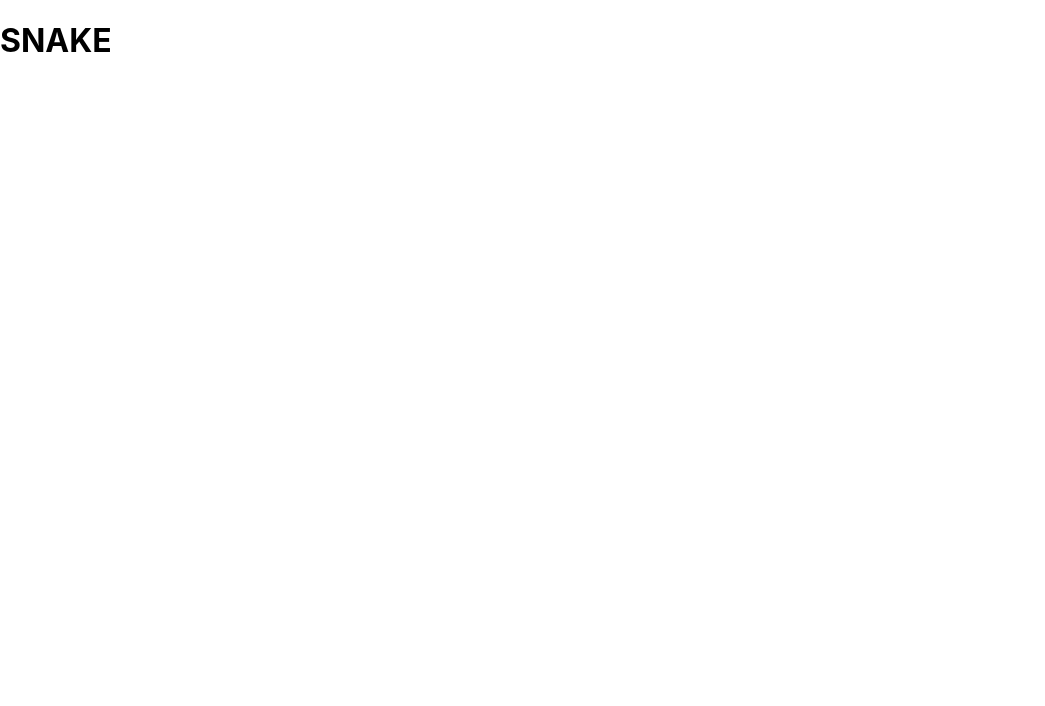
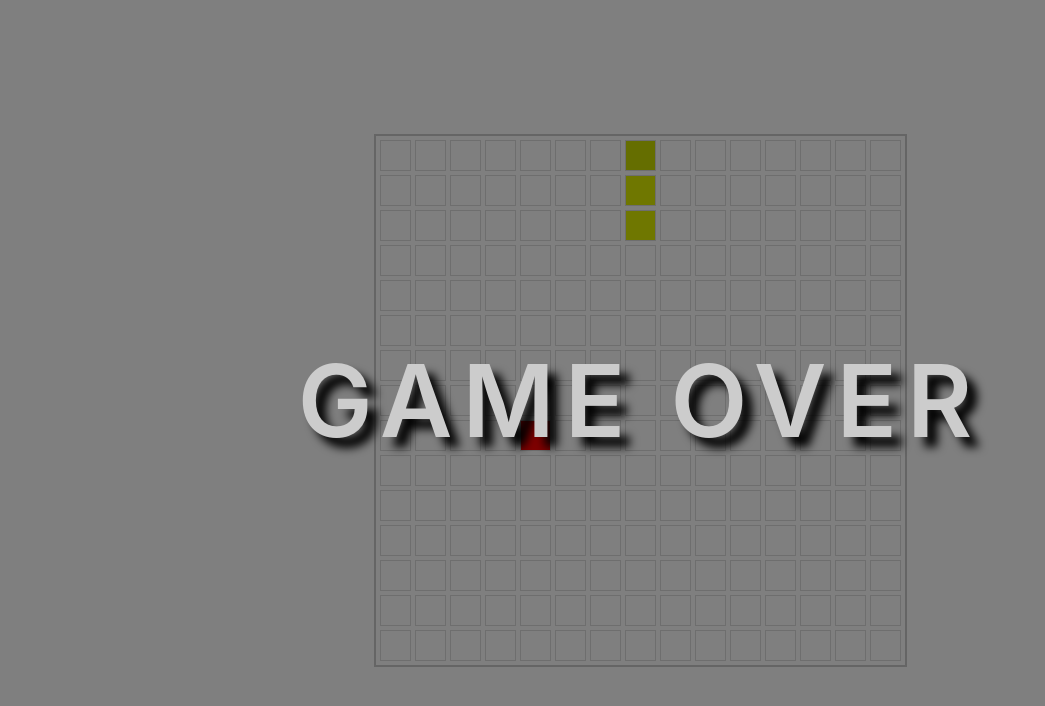
Before and after one commit to svlipatnikov/Snake, a React (Create React App) app: page / in a window 1280 px wide. Shown: the top 706 px of the page, without its empty margins (0-1045 px from the left). Built offline with nearby package versions, Linux system fonts and the light colour scheme.

Commit message:
Add ts + version 1.0

```diff
--- a/package.json
+++ b/package.json
@@ -6,9 +6,13 @@
     "@testing-library/jest-dom": "^5.16.5",
     "@testing-library/react": "^13.4.0",
     "@testing-library/user-event": "^13.5.0",
+    "@types/node": "^18.11.18",
+    "@types/react": "^18.0.26",
+    "@types/react-dom": "^18.0.10",
     "react": "^18.2.0",
     "react-dom": "^18.2.0",
     "react-scripts": "5.0.1",
+    "typescript": "^4.9.4",
     "web-vitals": "^2.1.4"
   },
   "scripts": {
--- a/src/App.js
+++ /dev/null
@@ -1,9 +0,0 @@
-function App() {
-  return (
-    <div>
-      <h1>SNAKE</h1>
-    </div>
-  );
-}
-
-export default App;
--- /dev/null
+++ b/src/App.tsx
@@ -0,0 +1,110 @@
+import React, { useEffect, useMemo, useRef, useState } from "react";
+import GameField from "./components/GameField";
+import { calcNextSnake, canChangeDirection, getNextApple, getNextHead, isCrashToBorder, isCrashToSnake, isEatApple } from "./helpers";
+import { ICell, IDirection, ISnake } from "./types";
+
+const COLUMNS = 15
+const ROWS = 15
+const SPEED_MS = 500
+
+const snakeInit: ISnake = [
+  { x: Math.ceil(COLUMNS / 2), y: ROWS - 2 },
+  { x: Math.ceil(COLUMNS / 2), y: ROWS - 1 },
+  { x: Math.ceil(COLUMNS / 2), y: ROWS },
+]
+
+enum IStatus {
+  PLAY,
+  END
+}
+
+function App() {
+  const [status, setStatus] = useState<IStatus>(IStatus.PLAY)
+  const [snake, setSnake] = useState<ISnake>(snakeInit)
+
+  const timer = useRef(null)
+  const apple = useRef<ICell>(getNextApple(snake, COLUMNS, ROWS))
+
+  const snakeRef = useRef<ISnake>(snake)
+  snakeRef.current = snake
+
+  const direction = useRef(IDirection.UP)
+  const nextDirection = useRef(IDirection.UP)
+
+  const keyActions: Record<React.KeyboardEvent['key'], () => void> = useMemo(() => ({
+    'ArrowUp': () => nextDirection.current = IDirection.UP,
+    'ArrowDown': () => nextDirection.current = IDirection.DOWN,
+    'ArrowLeft': () => nextDirection.current = IDirection.LEFT,
+    'ArrowRight': () => nextDirection.current = IDirection.RIGHT,
+  }), [])
+
+  useEffect(() => {
+    const handleKeyDown = (e: any) => {
+      const handle = keyActions[e.key]
+      handle?.()
+    }
+
+    window.addEventListener('keydown', handleKeyDown)
+    return () => window.removeEventListener('keydown', handleKeyDown)
+  }, [keyActions])
+
+  useEffect(() => {
+    timer.current = setInterval(() => {
+      // calc direction
+      if (canChangeDirection(direction.current, nextDirection.current)) {
+        direction.current = nextDirection.current
+      }
+
+      // calc next head
+      const nextHead = getNextHead(snakeRef.current, direction.current)
+
+      // check eat Apple
+      const isEat = isEatApple(nextHead, apple.current)
+
+      // calc next snake
+      const nextSnake = calcNextSnake(nextHead, snakeRef.current, isEat)
+      const [_, ...nextSnakeWithoutHead] = nextSnake
+
+      // check CRASH statuses
+      const endGame = isCrashToBorder(nextHead, COLUMNS, ROWS) || isCrashToSnake(nextHead, nextSnakeWithoutHead)
+      if (endGame) {
+        setStatus(IStatus.END)
+        return
+      }
+
+      // gen new Apple
+      if (isEat) apple.current = getNextApple(nextSnake, COLUMNS, ROWS)
+
+      setSnake(nextSnake)
+    }, SPEED_MS)
+
+    return () => clearInterval(timer.current)
+  }, [])
+
+  const handleRestart = () => {
+    setSnake(snakeInit)
+    setStatus(IStatus.PLAY)
+    apple.current = getNextApple(snakeInit, COLUMNS, ROWS)
+    direction.current = IDirection.UP
+    nextDirection.current = IDirection.UP
+  }
+
+  return (
+    <div className="app-container">
+      <GameField
+        columns={COLUMNS}
+        rows={ROWS}
+        snake={snake}
+        apple={apple.current}
+      />
+
+      {status === IStatus.END && (
+        <div className="end-game" onClick={handleRestart}>
+          <h1>GAME OVER</h1>
+        </div>
+      )}
+    </div>
+  );
+}
+
+export default App;
--- /dev/null
+++ b/src/components/GameField.tsx
@@ -0,0 +1,51 @@
+import React from 'react'
+import { ICell } from '../types'
+
+const FIELD_WIDTH = 500
+const FIELD_HEIGHT = 500
+const APPLE_COLOR = 'red'
+const SNAKE_HEAD_COLOR = '#ccdd00'
+const SNAKE_BODY_COLOR = '#dfef00'
+const EMPTY_COLOR = '#fff'
+
+interface IGameField {
+  columns: number
+  rows: number
+  snake: Array<ICell>
+  apple: ICell
+}
+
+const GameField = ({ columns, rows, snake, apple }: IGameField) => {
+  const cellWidth = Math.floor(FIELD_WIDTH / (columns + 1))
+  const cellHeight = Math.floor(FIELD_HEIGHT / (rows + 1))
+
+  const [snakeHead, ...snakeBody] = snake
+
+  return (
+    <div className='game-field'>
+      {Array(rows).fill('').map((_, r) => (
+        <div className='row' key={r}>
+          {Array(columns).fill('').map((_, c) => {
+            const isApple = r + 1 === apple.y && c + 1 === apple.x
+            const isSnakeHead = r + 1 === snakeHead.y && c + 1 === snakeHead.x
+            const isSnakeBody = snakeBody.some(({ x, y }) => x === c + 1 && y === r + 1)
+            const cellColor = isApple ? APPLE_COLOR : isSnakeHead ? SNAKE_HEAD_COLOR : isSnakeBody ? SNAKE_BODY_COLOR : EMPTY_COLOR
+
+            return (
+              <div
+                key={c}
+                className='cell'
+                style={{
+                  width: cellWidth,
+                  height: cellHeight,
+                  backgroundColor: cellColor,
+                }}
+              />)
+          })}
+        </div>
+      ))}
+    </div>
+  )
+}
+
+export default GameField
--- /dev/null
+++ b/src/helpers.ts
@@ -0,0 +1,74 @@
+import { ICell, IDirection, ISnake } from "./types";
+
+const directionValues: Record<IDirection, ICell> = {
+  [IDirection.UP]: { x: 0, y: -1 },
+  [IDirection.DOWN]: { x: 0, y: 1 },
+  [IDirection.LEFT]: { x: -1, y: 0 },
+  [IDirection.RIGHT]: { x: 1, y: 0 },
+};
+
+export const getNextApple = (
+  snake: ISnake,
+  cols: number,
+  rows: number
+): ICell => {
+  let nextApple = randomCellInField(cols, rows);
+
+  while (snake.some(({ x, y }) => nextApple.x === x && nextApple.y === y)) {
+    nextApple = randomCellInField(cols, rows);
+  }
+
+  return nextApple;
+};
+
+export const randomCellInField = (cols: number, rows: number): ICell => {
+  return {
+    x: Math.round(Math.random() * cols) || 1,
+    y: Math.round(Math.random() * rows) || 1,
+  };
+};
+
+export const canChangeDirection = (prev: IDirection, next: IDirection) => {
+  if (
+    directionValues[prev].x + directionValues[next].x === 0 &&
+    directionValues[prev].y + directionValues[next].y === 0
+  ) {
+    return false;
+  }
+
+  return true;
+};
+
+export const getNextHead = (snake: ISnake, direction: IDirection): ICell => {
+  return {
+    x: snake[0].x + directionValues[direction].x,
+    y: snake[0].y + directionValues[direction].y,
+  };
+};
+
+export const isEatApple = (head: ICell, apple: ICell): boolean => {
+  return head.x === apple.x && head.y === apple.y;
+};
+
+export const isCrashToBorder = (
+  head: ICell,
+  cols: number,
+  rows: number
+): boolean => {
+  return head.x < 1 || head.x > cols || head.y < 1 || head.y > rows;
+};
+
+export const isCrashToSnake = (head: ICell, snake: ISnake): boolean => {
+  return snake.some(({ x, y }) => x === head.x && y === head.y);
+};
+
+export const calcNextSnake = (
+  nextHead: ICell,
+  snake: ISnake,
+  isEatApple: boolean = false
+): ISnake => {
+  const nextSnake = [...snake];
+  nextSnake.unshift(nextHead);
+  if (!isEatApple) nextSnake.pop();
+  return nextSnake;
+};
--- a/src/index.css
+++ b/src/index.css
@@ -11,3 +11,49 @@ code {
   font-family: source-code-pro, Menlo, Monaco, Consolas, 'Courier New',
     monospace;
 }
+
+* {
+  box-sizing: border-box;
+}
+
+.app-container {
+  height: 100vh;
+  display: flex;
+  align-items: center;
+  justify-content: center;
+}
+
+.game-field {
+  border: 2px solid #ccc;
+  padding: 2px;
+}
+
+.row {
+  display: flex;
+}
+
+.cell {
+  display: inline-block;
+  border: 1px solid #ddd;
+  margin: 2px;
+}
+
+.end-game {
+  position: absolute;
+  top: 0;
+  left: 0;
+  width: 100%;
+  height: 100%;
+  display: flex;
+  justify-content: center;
+  align-items: center;
+  background-color: rgba(0, 0, 0, 0.5);
+}
+
+.end-game h1 {
+  font-size: 100px;
+  font-weight: 600;
+  color: #ccc;
+  letter-spacing: 10px;
+  text-shadow: 10px 10px 10px #000;
+}
--- a/src/index.js
+++ b/src/index.tsx
@@ -1,11 +1,9 @@
 import React from 'react';
 import ReactDOM from 'react-dom/client';
+import App from './App';
 import './index.css';
-import App from './App';
 
 const root = ReactDOM.createRoot(document.getElementById('root'));
 root.render(
-  <React.StrictMode>
-    <App />
-  </React.StrictMode>
+  <App />
 );
--- /dev/null
+++ b/src/types.ts
@@ -0,0 +1,14 @@
+
+export enum IDirection {
+  UP,
+  DOWN,
+  LEFT,
+  RIGHT
+}
+
+export interface ICell {
+  x: number
+  y: number
+}
+
+export type ISnake = Array<ICell>
```
Also changed, not shown: tsconfig.json (added, +13 -0 lines), 2 other files (tests, documents, lock files or other folders).
